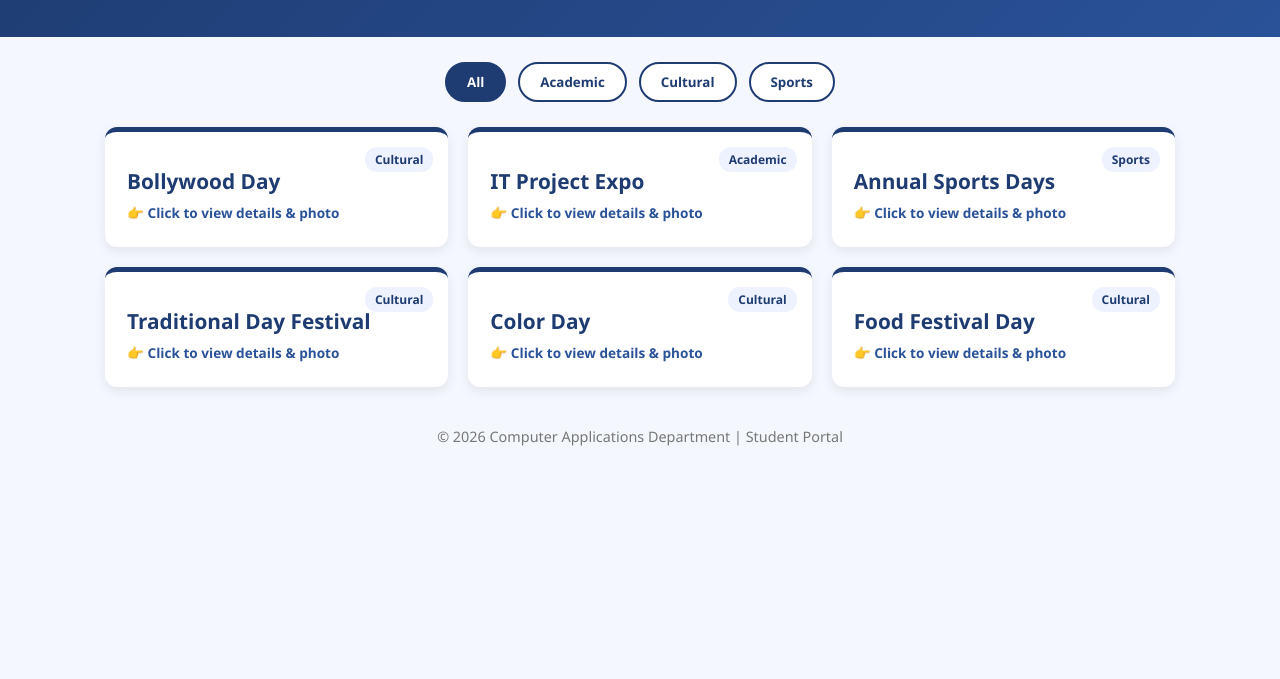
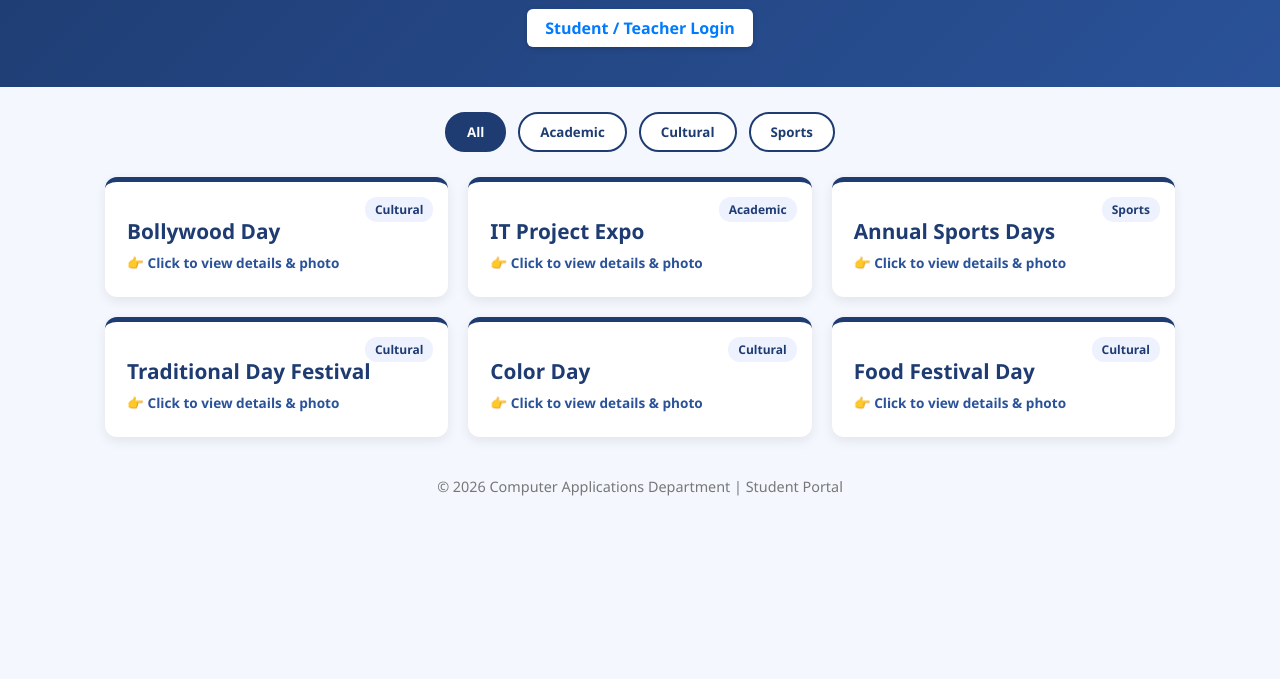
Before and after one commit to onkarrahinj1-png/College-days-or-event, a plain HTML site: page index.html in a window 1280 px wide. Shown: the part 121-800 px from the top of the page. Drawn offline with Linux system fonts and the light colour scheme.

Commit message:
Add login button to header section

```diff
--- a/index.html
+++ b/index.html
@@ -34,6 +34,9 @@
     <header>
         <h1>🎓 College Events & Festivals</h1>
         <p>Check out all the upcoming programs and events in our college</p>
+
+        <!-- Login Button Added Here -->
+        <a href="login.html" style="display:inline-block; margin-top:12px; padding:8px 18px; background-color:#ffffff; color:#007bff; text-decoration:none; border-radius:6px; font-weight:bold; box-shadow: 0 2px 5px rgba(0,0,0,0.15);">Student / Teacher Login</a>
     </header>
 
     <!-- 📄 Page 1: Main Events List Page -->
```
